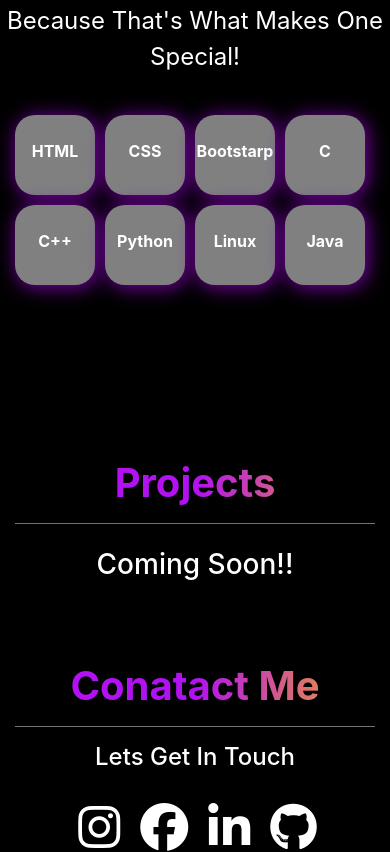
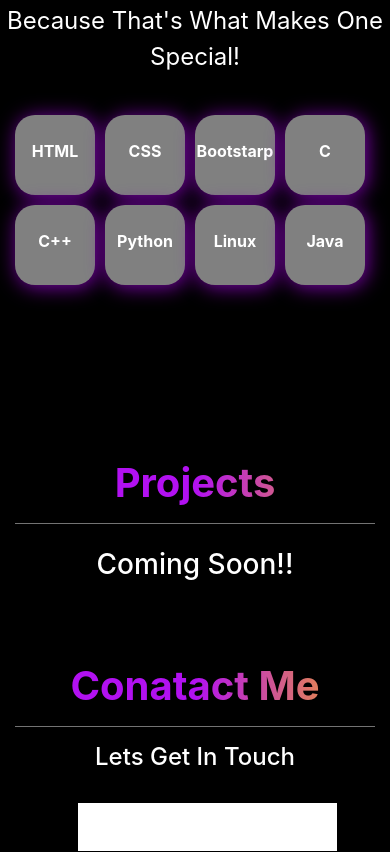
Before and after one commit to SparshV0044/portfolio, a plain HTML site: page index.html in a window 390 px wide. Shown: the part 1615-2467 px from the top of the page. Drawn offline with nearby package versions, Linux system fonts and the light colour scheme.

Commit message:
Update stylesheet.css

```diff
--- a/stylesheet.css
+++ b/stylesheet.css
@@ -229,4 +229,7 @@ header {
         margin-top: 80px;
         margin-bottom: 50px;
     }
+     #social-icons i{
+         background:white;
+    }
 }
```
